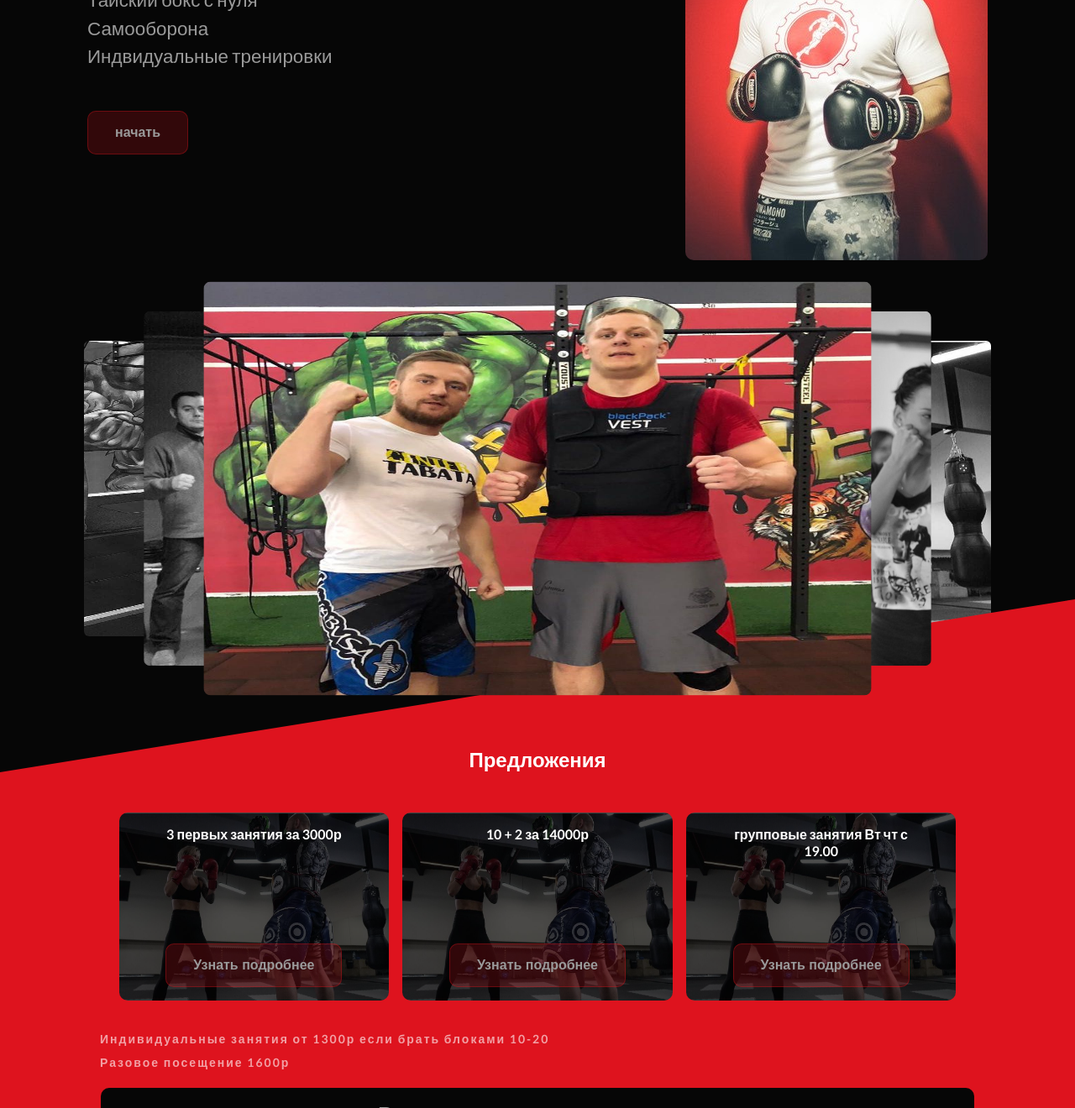
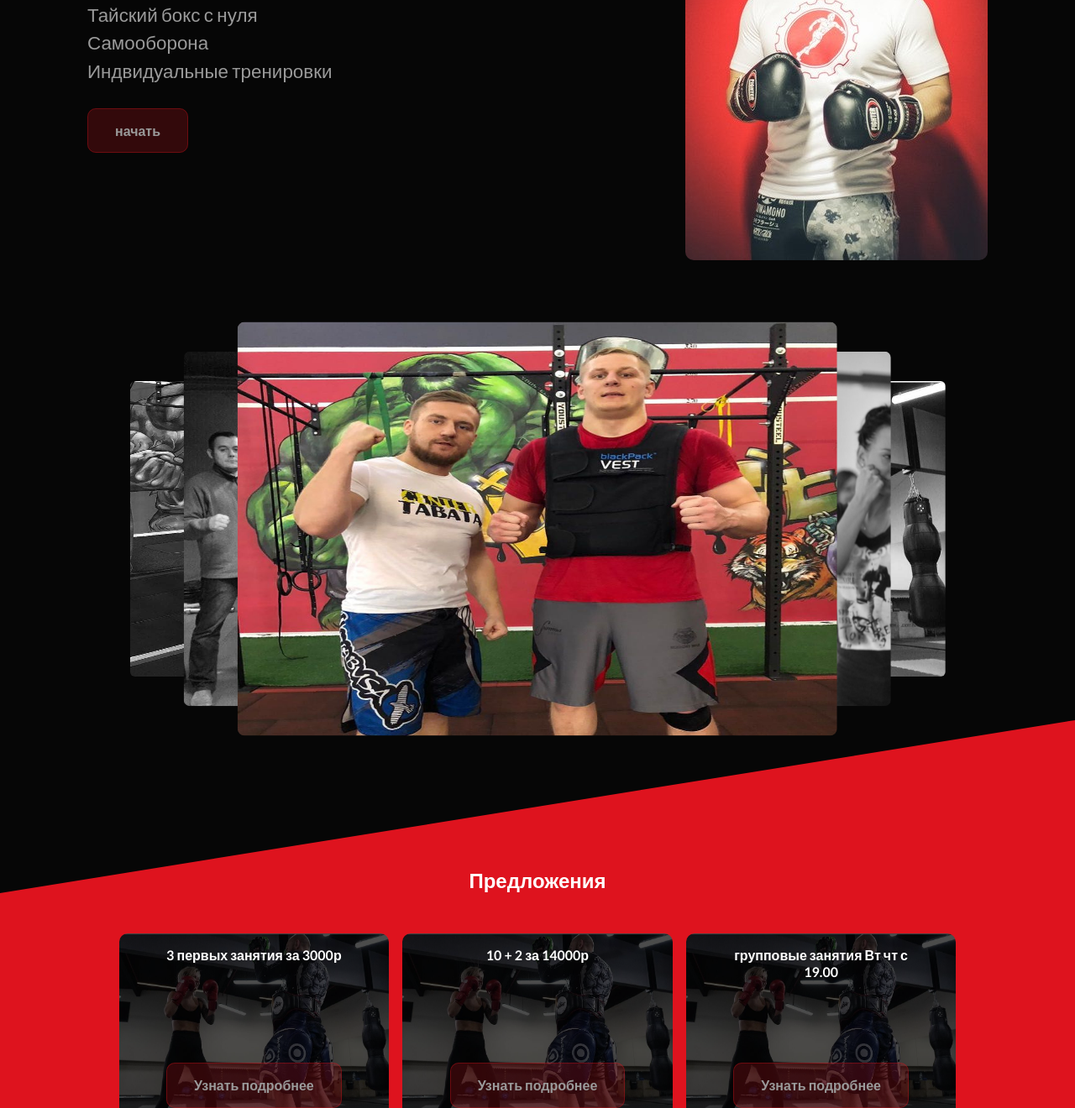
Before and after one commit to vitallios/fiter, a plain HTML site: page index.html in a window 1280 px wide. Shown: the part 342-1662 px from the top of the page at 84% size. Drawn offline with Linux system fonts and the light colour scheme.

Commit message:
Add files via upload

```diff
--- a/index.html
+++ b/index.html
@@ -108,9 +108,9 @@
                         <span>Самооборона</span>
                         <span>Индвидуальные тренировки</span>
                     </div>
-                    <button class="btn main__btn">
+                    <a href="https://t.me/Stanislav_privetliviy" class="btn main__btn">
                         начать
-                    </button>
+                    </a>
                 </div>
                 <div class="main__img">
                     <img src="image/0.jpg" alt="img">
@@ -146,9 +146,9 @@
                         <p class="cards__text">
 
                         </p>
-                        <button class="btn cards__btn">
+                        <a href="https://t.me/Stanislav_privetliviy" class="btn cards__btn">
                             Узнать подробнее
-                        </button>
+                        </a>
                     </div>
                 </div>
                 <div class="cards__item">
@@ -161,9 +161,9 @@
                         <p class="cards__text">
 
                         </p>
-                        <button class="btn cards__btn">
+                        <a href="https://t.me/Stanislav_privetliviy" class="btn cards__btn">
                             Узнать подробнее
-                        </button>
+                        </a>
                     </div>
                 </div>
                 <div class="cards__item">
@@ -176,9 +176,9 @@
                         <p class="cards__text">
 
                         </p>
-                        <button class="btn cards__btn">
+                        <a href="https://t.me/Stanislav_privetliviy" class="btn cards__btn">
                             Узнать подробнее
-                        </button>
+                        </a>
                     </div>
                 </div>
             </div>
--- a/main.js
+++ b/main.js
@@ -60,7 +60,7 @@ HTMLElement.prototype.InitSlider = function (options = null) {
 };
 
 document.getElementById("Slider").InitSlider({
-  timerInterval: 6000,
+  timerInterval: 16000,
   timerEnable: true,
   filter: "grayscale(1)",
   slider: "gotoBack"
--- a/style.scss
+++ b/style.scss
@@ -248,7 +248,8 @@ body {
                 .open_menu {
                     left: -50%;
                 }
-                .open_link{
+
+                .open_link {
                     line-height: 1.4em;
                 }
 
@@ -350,14 +351,18 @@ body {
             width: 15em;
             font-size: 1.4em;
             line-height: 1.5em;
+            margin-bottom: 2em;
+
             @media (max-width: 1100px) {
                 width: 15em;
             }
+
             @media (max-width: 400px) {
                 width: 10em;
                 font-size: 1.2em;
             }
-            span{
+
+            span {
                 width: fit-content;
             }
 
@@ -396,6 +401,12 @@ body {
         position: relative;
         margin-bottom: -3em;
         width: 100%;
+        width: 90%;
+        margin: 3em auto;
+
+        @media (max-width:550px) {
+            height: 14em;
+        }
 
         &__slider {
             img {
@@ -414,6 +425,7 @@ body {
 
         @media (max-width:550px) {
             clip-path: polygon(0 15%, 100% 0%, 100% 100%, 0% 100%);
+            padding-top: 6em;
         }
 
         &__p {
@@ -738,6 +750,7 @@ body {
             align-items: center;
             gap: 1em;
             height: 10em;
+
             @media (max-width: 450px) {
                 height: 7em;
             }
@@ -787,6 +800,7 @@ body {
         position: relative;
         margin-top: -10em;
         background: #060606db;
+
         @media (max-width: 900px) {
             min-height: 12em;
             margin-top: -13em;
```
Also changed, not shown: style.css.
